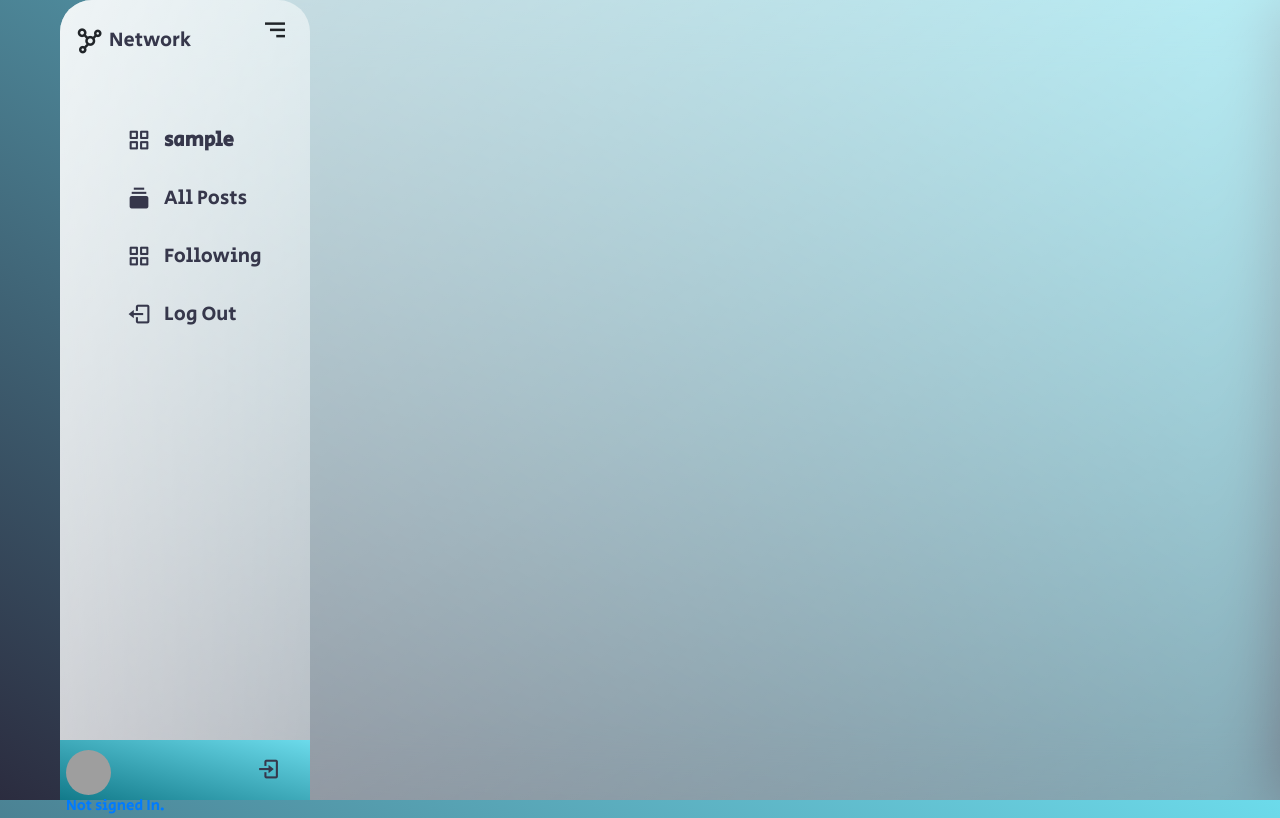
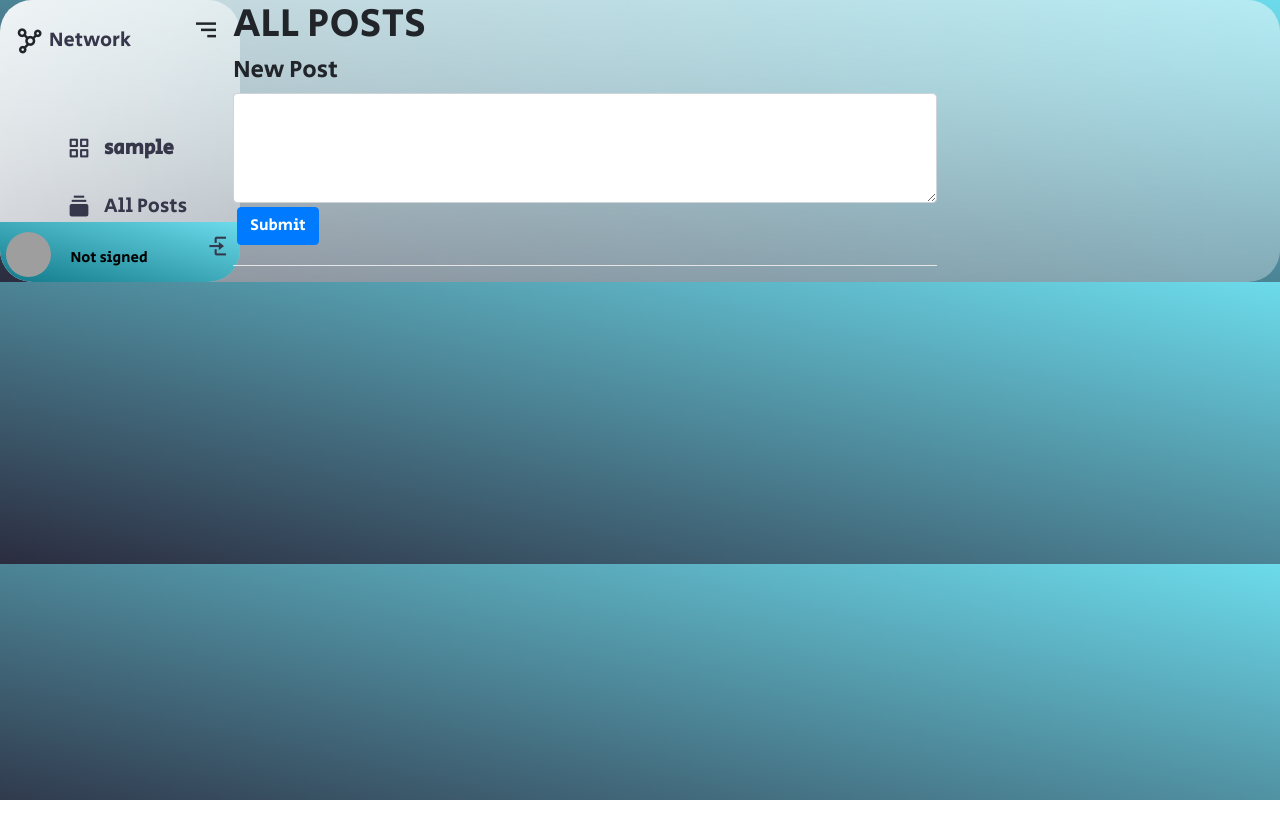
Before and after one commit to Codestronomer/CS50-NETWORK-PROJECT, a Django app: page / in a window 1280 px wide; the page is wider, and only the part inside the window is pictured. Run offline with Django 3.2, Linux system fonts and the light colour scheme; the visitor is signed in with stand-in values (Sample User, id 1); data that the repository does not hold is empty; some libraries are stand-ins or nearby versions; grey boxes are pictures that could not be loaded.

Commit message:
UI changes

```diff
--- a/network/static/styles.css
+++ b/network/static/styles.css
@@ -1,5 +1,6 @@
 * {
     box-sizing: border-box;
+    overflow: hidden;
 }
 
 body {
@@ -13,17 +14,15 @@
 
 .glass {
     background: white;
-    min-height: 100vh;
     width: 100%;
     top: 10px;
-    margin-left: 60px;
     background: linear-gradient(
         to right bottom,
         rgba(255, 255, 255, 0.7),
         rgba(255, 255, 255, 0.3)
     );
     border-radius: 2rem;
-    z-index: 2;
+    /* z-index: 2; */
     backdrop-filter: blur(2rem);
 }
 
@@ -33,6 +32,11 @@
     border-radius:8px;
     padding: 5px;
     margin-bottom: 10px;
+    background: linear-gradient(
+        to right bottom,
+        rgba(255, 255, 255, 0.7),
+        rgba(255, 255, 255, 0.3)
+    );
 }
 
 hr {
@@ -49,7 +53,7 @@
     border-radius: 2rem;
     padding: 6px 14px;
     height: 100%;
-    width: 250px;
+    width: 240px;
 }
 
 .dashboard .logo_content .logo{
@@ -130,24 +134,25 @@
 }
 
 
-.my-container {
-
-}
-
-
 .my-modal {
     position: fixed;
     top: 50%;
     left:50%;
     transform: translate(-50%, -50%) scale(0);
     transition: 200ms ease-in-out;
-    border: 1px solid black;
+    border: 1px solid transparent;
     border-radius: 10px;
     z-index: 10;
-    background-color: rgb(30,32,46);
+    background: linear-gradient(
+        to right bottom,
+        rgba(255, 255, 255, 0.7),
+        rgba(255, 255, 255, 0.3)
+    );
     width: 500px;
     max-width: 80%;
-    box-shadow: 0.5
+    box-shadow: 0.5;
+    backdrop-filter: blur(10rem);
+    z-index: 2;
 }
 
 .my-modal.active {
@@ -241,14 +246,21 @@
 
 .profile_name{
     font-size: 2px;
-    color: rgb(54, 55, 75)
+    color: rgb(54, 55, 75);
 
+
+}
+
+.pr-name{
+    margin-right:-2px;
+    margin-top: 15px;
 }
 
 .dashboard .p-name,
 .dashboard .profile_link{
   font-size: 15px;
   font-weight: 400;
+  text-align: center;
   white-space: nowrap;
   z-index: 5;
 }
@@ -263,3 +275,13 @@
     font-size: 25px;
     border-radius: 12px;
 }
+
+.body{
+    /* position: relative; */
+    top: 0px;
+    bottom: 0;
+    overflow-y: scroll;
+    /* height: 100%;
+    width: calc(100% - 400px);
+    left: 400px; */
+}
--- a/network/templates/network/index.html
+++ b/network/templates/network/index.html
@@ -4,7 +4,7 @@
 
 {% block body %}
 <!-- Form to create a new post -->
-    <div class='my-container m-1'>
+    <div class='container'>
         <h1>ALL POSTS</h1>
         {% if request.user.is_authenticated %}
             <div class="form">
@@ -20,13 +20,18 @@
         <div class="posts">
             {% for p in posts %}
                 <div class="post">
-                    <img src="https://st2.depositphotos.com/1104517/11965/v/600/depositphotos_119659092-stock-illustration-male-avatar-profile-picture-vector.jpg" style="height: 50px; width: 50px;">
+                    <div class="row">
+                        <div class="col-1">
+                            <img src="https://st2.depositphotos.com/1104517/11965/v/600/depositphotos_119659092-stock-illustration-male-avatar-profile-picture-vector.jpg" style="height: 50px; width: 50px; border-radius: 50%;">
+                        </div>
+                        <div class="col-5" >
+                            <a href="{% url 'profile' p.user.username %}" style="font-size: 20px;"><b>{{ p.user.username|title }}</b></a> • {{p.created|timesince|upto:','}}
                             <div class="post-info">
-                        <h4><a href="{% url 'profile' p.user.username %}"><b>{{ p.user.username }}</b></a> • {{p.created|timesince|upto:','}}</h4>
                                 <p>{{ p.post }}</p>
                                 <span>{{ p.created }}</span>
 
-                        <div class="col">
+                                <div class="row">
+                                    <div class="col-3">
                                         {% if request.user in p.liked.all %}
                                             <a class="likebutton" id="post{{ p.id }}" href="#" data-cid="{{ p.id }}" data-total="{{p.liked.all.count}}" data-value="Unlike" value="submit"><i class="fa fa-heart" id="heart{{p.id}}" style="color:red;"></i> <span id="liked{{p.id}}">{{p.liked.all.count}}</span></a>
                                         {% else %}
@@ -36,6 +41,8 @@
                                     <div class="col">
                                         <a class="modal-button" data-modal-target="#my-modal" id="open" href="#" data-post="{{p.id}}"><i class="far fa-comment-alt"></i></a>
                                     </div>
+                                </div>
+
 
                                 <div class="my-modal" id="my-modal">
                                     <div class="modal-header">
@@ -54,6 +61,8 @@
                                 </div>
                             </div>
                         </div>
+                    </div>
+                </div>
             {% endfor %}
         </div>
     </div>
--- a/network/templates/network/layout.html
+++ b/network/templates/network/layout.html
@@ -43,7 +43,8 @@
             </ul>
         {% endif %}
         <div class="glass">
-
+            <div class="row">
+                <div class="col-2">
                     <div class="dashboard">
                         <div class="logo_content">
                             <div class="logo">
@@ -100,16 +101,34 @@
                         <div class="profile_content">
                             <div class="profile">
                                 <div class="profile-details">
+                                    <div class="row">
+                                        <div class="col-3">
                                             <img class="profile-image" src="https://st2.depositphotos.com/1104517/11965/v/600/depositphotos_119659092-stock-illustration-male-avatar-profile-picture-vector.jpg" alt="">
+                                        </div>
+                                        <div class="pr-name col-5">
+                                            <div class="p-name" style="margin-top: 0px;"><a href="" style="color:black">Not signed In.</a></div>
+                                        </div>
+                                        <div class="col-3">
+                                            <div class="profile_link"><i id="icon" class='bx bx-log-in'></i></div>
+                                        </div>
+                                    </div>
                                     <div class="profile_name">
-                                <div class="p-name"><a href="">Not signed In.</a></div>
-                                <div class="profile_link"><i id="icon" class='bx bx-log-in'></i></div>
                                     </div>
                                 </div>
                             </div>
                         </div>
                     </div>
                 </div>
+                <div class="col-7">
+                    <div class="body">
+                        {% block body %}
+                        {% endblock %}
+                    </div>
+                </div>
+                <div class="col-2"></div>
+            </div>
+
+        </div>
         <script src="{% static 'network/index.js' %}"></script>
     </body>
 </html>
```
Also changed, not shown: network/templates/network/profile.html (+35 -1 lines). Lines whose indentation alone changed are shown as unchanged.
